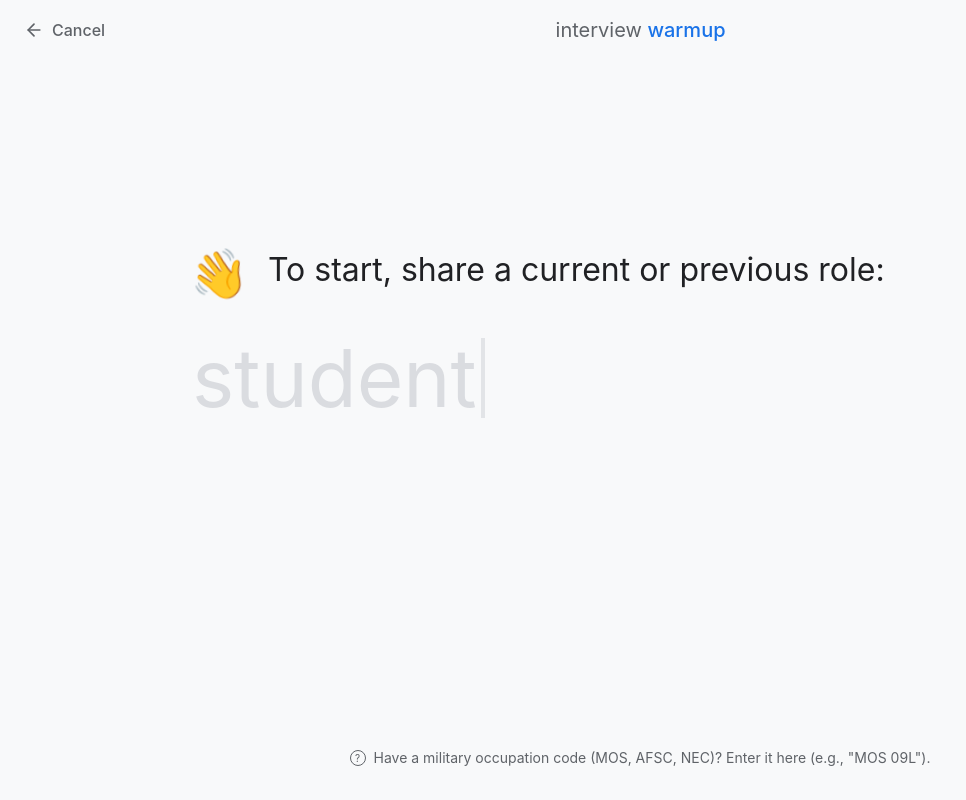
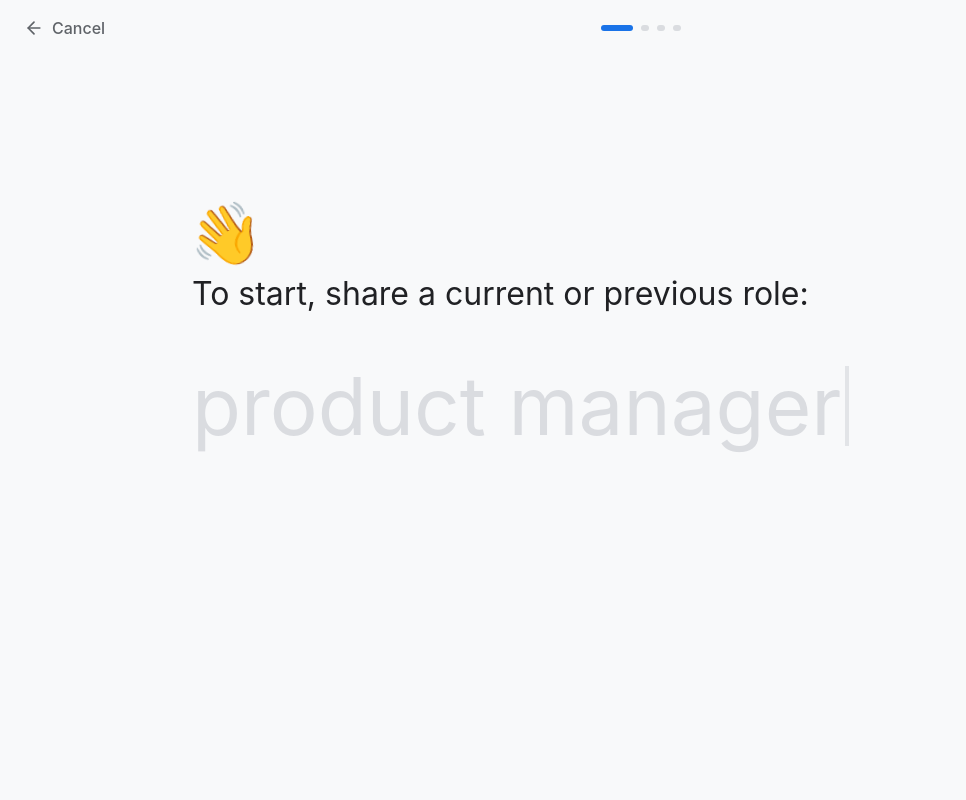
Before and after one commit to divyamsavsaviya/CMPE280-AI-Voice-Agent, a React (Vite) app in the folder client/: page /roles in a window 1280 px wide. Shown: the whole page, without its empty margins (0-966 px from the left). Built offline with nearby package versions, Linux system fonts and the light colour scheme.

Commit message:
feat: Implement multi-step interview setup form to collect role, experience level, job description, and resume for personalized AI instructions.

```diff
--- a/client/src/components/VoiceInterviewer.jsx
+++ b/client/src/components/VoiceInterviewer.jsx
@@ -2,7 +2,7 @@ import React, { useEffect, useRef, useState } from 'react';
 import { Mic, Square, Keyboard, Lightbulb } from 'lucide-react';
 import Visualizer from './Visualizer';
 
-export default function VoiceInterviewer({ role = 'General Interview' }) {
+export default function VoiceInterviewer({ role = 'General Interview', initialData = {} }) {
     const [step, setStep] = useState('intro'); // intro -> idle -> active
     const [status, setStatus] = useState('Ready');
     const [error, setError] = useState(null);
@@ -30,7 +30,7 @@ export default function VoiceInterviewer({ role = 'General Interview' }) {
             const tokenResponse = await fetch('/api/session/ephemeral-key', {
                 method: 'POST',
                 headers: { 'Content-Type': 'application/json' },
-                body: JSON.stringify({ role }),
+                body: JSON.stringify({ role, ...initialData }),
             });
 
             if (!tokenResponse.ok) throw new Error('Failed to get ephemeral key');
--- a/client/src/pages/InterviewPage.jsx
+++ b/client/src/pages/InterviewPage.jsx
@@ -1,5 +1,5 @@
 import React from 'react';
-import { useParams, useNavigate } from 'react-router-dom';
+import { useParams, useNavigate, useLocation } from 'react-router-dom';
 import { ArrowLeft } from 'lucide-react';
 import VoiceInterviewer from '../components/VoiceInterviewer';
 
@@ -16,7 +16,9 @@ const ROLE_LABELS = {
 export default function InterviewPage() {
     const { roleId } = useParams();
     const navigate = useNavigate();
+    const location = useLocation();
     const roleLabel = decodeURIComponent(roleId || 'General Interview');
+    const additionalContext = location.state || {}; // { role, experienceLevel, jobDescription, resume }
 
     return (
         <div className="min-h-screen bg-gray-50 flex flex-col">
@@ -35,7 +37,7 @@ export default function InterviewPage() {
             </header>
 
             <main className="flex-1 flex flex-col items-center justify-center p-4">
-                <VoiceInterviewer role={roleLabel} />
+                <VoiceInterviewer role={roleLabel} initialData={additionalContext} />
             </main>
         </div>
     );
--- a/client/src/pages/RoleSelectionPage.jsx
+++ b/client/src/pages/RoleSelectionPage.jsx
@@ -2,92 +2,104 @@ import React, { useState, useEffect } from 'react';
 import { useNavigate } from 'react-router-dom';
 import { ArrowLeft } from 'lucide-react';
 
+const EXPERIENCE_LEVELS = [
+    { id: 'junior', label: 'Junior', sub: '0-2 years' },
+    { id: 'mid', label: 'Mid-Level', sub: '3-5 years' },
+    { id: 'senior', label: 'Senior', sub: '5+ years' },
+    { id: 'staff', label: 'Staff/Principal', sub: '8+ years' },
+];
+
 export default function RoleSelectionPage() {
     const navigate = useNavigate();
-    const [role, setRole] = useState('');
+
+    // State
+    const [step, setStep] = useState(1); // 1: Role, 2: Level, 3: JD, 4: Resume
+    const [formData, setFormData] = useState({
+        role: '',
+        experienceLevel: '',
+        jobDescription: '',
+        resume: ''
+    });
+
+    // Animation State
+    const [isFading, setIsFading] = useState(false);
     const [placeholderIndex, setPlaceholderIndex] = useState(0);
-    const [isFading, setIsFading] = useState(false);
 
     const PLACEHOLDERS = [
         'software developer',
-        'student',
-        'project manager',
-        'graphic designer',
-        'data analyst'
+        'product manager',
+        'marketing specialist',
+        'data scientist',
+        'ux designer'
     ];
 
     useEffect(() => {
+        if (step === 1) {
             const interval = setInterval(() => {
                 setIsFading(true);
                 setTimeout(() => {
                     setPlaceholderIndex((prev) => (prev + 1) % PLACEHOLDERS.length);
                     setIsFading(false);
-            }, 500); // Wait for fade out before changing text
-        }, 3000); // Change every 3 seconds
+                }, 500);
+            }, 3000);
+            return () => clearInterval(interval);
+        }
+    }, [step]);
 
-        return () => clearInterval(interval);
-    }, []);
+    const handleNext = () => {
+        setStep(prev => prev + 1);
+    };
+
+    const handleSkip = () => {
+        handleNext();
+    };
 
     const handleSubmit = (e) => {
-        e.preventDefault();
-        if (role.trim()) {
-            navigate(`/interview/${encodeURIComponent(role.trim())}`);
+        e?.preventDefault();
+        if (step === 1 && formData.role.trim()) {
+            handleNext();
         }
     };
 
-    return (
-        <div className="min-h-screen bg-[#f8f9fa] flex flex-col">
-            <header className="px-6 py-4 flex items-center justify-between sticky top-0 z-10">
-                <button
-                    onClick={() => navigate('/')}
-                    className="flex items-center gap-2 text-[#5f6368] hover:text-[#202124] transition-colors font-medium"
-                >
-                    <ArrowLeft className="w-5 h-5" />
-                    Cancel
-                </button>
-                <h1 className="text-xl font-normal text-[#5f6368]">
-                    interview <span className="text-[#1a73e8] font-medium">warmup</span>
-                </h1>
-                <div className="w-20" /> {/* Spacer */}
-            </header>
+    const handleStartInterview = () => {
+        if (formData.role.trim()) {
+            navigate(`/interview/${encodeURIComponent(formData.role.trim())}`, {
+                state: formData
+            });
+        }
+    };
 
-            <main className="flex-1 flex flex-col items-center justify-center px-4 animate-fade-in -mt-20">
-                <div className="max-w-4xl w-full space-y-6">
-                    <div className="flex items-center gap-4 mb-2">
-                        <span className="text-5xl animate-wave origin-bottom-right">👋</span>
+    const renderStep1_Role = () => (
+        <div className="animate-fade-in w-full max-w-4xl mx-auto">
+            <div className="flex flex-col items-start gap-4 mb-8">
+                <span className="text-6xl animate-wave origin-bottom-right">👋</span>
                 <h2 className="text-[32px] text-[#202124] font-normal leading-tight">
                     To start, share a current or previous role:
                 </h2>
             </div>
 
-                    <form onSubmit={handleSubmit} className="w-full relative">
+            <form onSubmit={handleSubmit} className="w-full relative mt-6">
                 <div className="relative group flex items-center min-h-[120px]">
-                            {/* Animated Placeholder */}
-                            {!role && (
-                                <div
-                                    className={`absolute inset-0 flex items-center pointer-events-none transition-opacity duration-500 ease-in-out ${isFading ? 'opacity-0' : 'opacity-100'}`}
-                                >
-                                    <span className="text-[80px] text-[#dadce0] font-normal whitespace-nowrap flex items-center">
+                    {!formData.role && (
+                        <div className={`absolute inset-0 flex items-center pointer-events-none transition-opacity duration-500 ease-in-out ${isFading ? 'opacity-0' : 'opacity-100'}`}>
+                            <span className="text-[60px] md:text-[80px] text-[#dadce0] font-normal whitespace-nowrap flex items-center">
                                 {PLACEHOLDERS[placeholderIndex]}
-                                        <span className="ml-1 w-1 h-[80px] bg-[#dadce0] animate-pulse"></span>
+                                <span className="ml-1 w-1 h-[60px] md:h-[80px] bg-[#dadce0] animate-pulse"></span>
                             </span>
                         </div>
                     )}
-
-                            {/* Actual Input */}
                     <input
                         type="text"
-                                value={role}
-                                onChange={(e) => setRole(e.target.value)}
-                                className="w-full bg-transparent text-[80px] text-[#202124] border-none focus:ring-0 focus:outline-none outline-none p-0 font-normal caret-[#1a73e8] selection:bg-[#d2e3fc] selection:text-[#174ea6]"
+                        value={formData.role}
+                        onChange={(e) => setFormData({ ...formData, role: e.target.value })}
+                        className="w-full bg-transparent text-[60px] md:text-[80px] text-[#202124] border-none focus:ring-0 focus:outline-none outline-none p-0 font-normal caret-[#1a73e8] selection:bg-[#d2e3fc] selection:text-[#174ea6]"
                         autoFocus
                         spellCheck={false}
-                                style={{ caretColor: '#1a73e8' }}
                     />
                 </div>
 
-                        <div className="mt-8 h-16 flex justify-start">
-                            {role.trim() && (
+                <div className="mt-12 h-16 flex justify-start">
+                    {formData.role.trim() && (
                         <button
                             type="submit"
                             className="bg-[#d2e3fc] text-[#174ea6] hover:bg-[#c2d7fa] text-lg font-medium px-12 py-3 rounded-lg transition-all animate-fade-in"
@@ -97,14 +109,135 @@ export default function RoleSelectionPage() {
                     )}
                 </div>
             </form>
+        </div>
+    );
 
-                    <div className="fixed bottom-8 left-0 right-0 text-center">
-                        <div className="text-[#5f6368] flex items-center justify-center gap-2 text-sm">
-                            <span className="w-4 h-4 rounded-full border border-current flex items-center justify-center text-[10px]">?</span>
-                            Have a military occupation code (MOS, AFSC, NEC)? Enter it here (e.g., "MOS 09L").
+    const renderStep2_Level = () => (
+        <div className="animate-slide-up w-full max-w-4xl mx-auto">
+            <h2 className="text-[32px] text-[#202124] font-normal mb-12">
+                Got it. What's your experience level?
+            </h2>
+            <div className="grid grid-cols-2 lg:grid-cols-4 gap-4">
+                {EXPERIENCE_LEVELS.map((level) => (
+                    <button
+                        key={level.id}
+                        onClick={() => {
+                            setFormData({ ...formData, experienceLevel: level.id });
+                            handleNext();
+                        }}
+                        className="group relative p-6 bg-white border border-[#dadce0] rounded-2xl hover:border-[#1a73e8] hover:shadow-md transition-all text-left flex flex-col items-start"
+                    >
+                        <div className="text-xl font-medium text-[#202124] group-hover:text-[#1a73e8] mb-1">
+                            {level.label}
+                        </div>
+                        <div className="text-sm text-[#5f6368]">
+                            {level.sub}
+                        </div>
+                    </button>
+                ))}
             </div>
         </div>
+    );
+
+    const renderStep3_JD = () => (
+        <div className="animate-slide-up w-full max-w-4xl mx-auto">
+            <h2 className="text-[32px] text-[#202124] font-normal mb-2">
+                Want to tailor this? Paste the Job Description.
+            </h2>
+            <p className="text-[#5f6368] mb-8 text-lg">
+                I'll verify if your experience matches the requirements.
+            </p>
+
+            <textarea
+                value={formData.jobDescription}
+                onChange={(e) => setFormData({ ...formData, jobDescription: e.target.value })}
+                placeholder="Paste job description here..."
+                className="w-full h-64 bg-transparent text-xl text-[#202124] placeholder:text-[#dadce0] border-none focus:ring-0 focus:outline-none resize-none p-0 leading-relaxed"
+                autoFocus
+            />
+
+            <div className="mt-8 flex items-center justify-start gap-6">
+                <button
+                    onClick={handleNext}
+                    className="bg-[#d2e3fc] text-[#174ea6] hover:bg-[#c2d7fa] text-lg font-medium px-12 py-3 rounded-lg transition-all"
+                >
+                    Next
+                </button>
+                <button
+                    onClick={handleSkip}
+                    className="text-[#5f6368] hover:text-[#202124] font-medium transition-colors"
+                >
+                    Skip
+                </button>
             </div>
+        </div>
+    );
+
+    const renderStep4_Resume = () => (
+        <div className="animate-slide-up w-full max-w-4xl mx-auto">
+            <h2 className="text-[32px] text-[#202124] font-normal mb-2">
+                Finally, share your Resume so I can personalize the questions.
+            </h2>
+            <p className="text-[#5f6368] mb-8 text-lg">
+                I'll focus on your past projects and skills.
+            </p>
+
+            <textarea
+                value={formData.resume}
+                onChange={(e) => setFormData({ ...formData, resume: e.target.value })}
+                placeholder="Paste resume text or summary here..."
+                className="w-full h-64 bg-transparent text-xl text-[#202124] placeholder:text-[#dadce0] border-none focus:ring-0 focus:outline-none resize-none p-0 leading-relaxed"
+                autoFocus
+            />
+
+            <div className="mt-8 flex items-center justify-start gap-6">
+                <button
+                    onClick={handleStartInterview}
+                    className="bg-[#1a73e8] text-white hover:bg-[#1557b0] text-lg font-medium px-12 py-3 rounded-lg transition-all shadow-md hover:shadow-lg animate-pulse-subtle"
+                >
+                    Start Interview
+                </button>
+                <button
+                    onClick={handleStartInterview}
+                    className="text-[#5f6368] hover:text-[#202124] font-medium transition-colors"
+                >
+                    Skip
+                </button>
+            </div>
+        </div>
+    );
+
+    return (
+        <div className="min-h-screen bg-[#f8f9fa] flex flex-col">
+            <header className="px-6 py-4 flex items-center justify-between sticky top-0 z-10 bg-[#f8f9fa]/90 backdrop-blur-sm">
+                <button
+                    onClick={() => step > 1 ? setStep(s => s - 1) : navigate('/')}
+                    className="flex items-center gap-2 text-[#5f6368] hover:text-[#202124] transition-colors font-medium"
+                >
+                    <ArrowLeft className="w-5 h-5" />
+                    {step > 1 ? 'Back' : 'Cancel'}
+                </button>
+
+                {/* Progress Indicators */}
+                <div className="flex gap-2">
+                    {[1, 2, 3, 4].map((s) => (
+                        <div
+                            key={s}
+                            className={`h-1.5 rounded-full transition-all duration-300 ${s === step ? 'w-8 bg-[#1a73e8]' :
+                                s < step ? 'w-2 bg-[#1a73e8]/40' : 'w-2 bg-[#dadce0]'
+                                }`}
+                        />
+                    ))}
+                </div>
+
+                <div className="w-20" /> {/* Spacer */}
+            </header>
+
+            <main className="flex-1 flex flex-col items-center justify-center px-6 -mt-20">
+                {step === 1 && renderStep1_Role()}
+                {step === 2 && renderStep2_Level()}
+                {step === 3 && renderStep3_JD()}
+                {step === 4 && renderStep4_Resume()}
             </main>
         </div>
     );
```
Also changed, not shown: 1 other file (tests, documents, lock files or other folders). Lines whose indentation alone changed are shown as unchanged.
